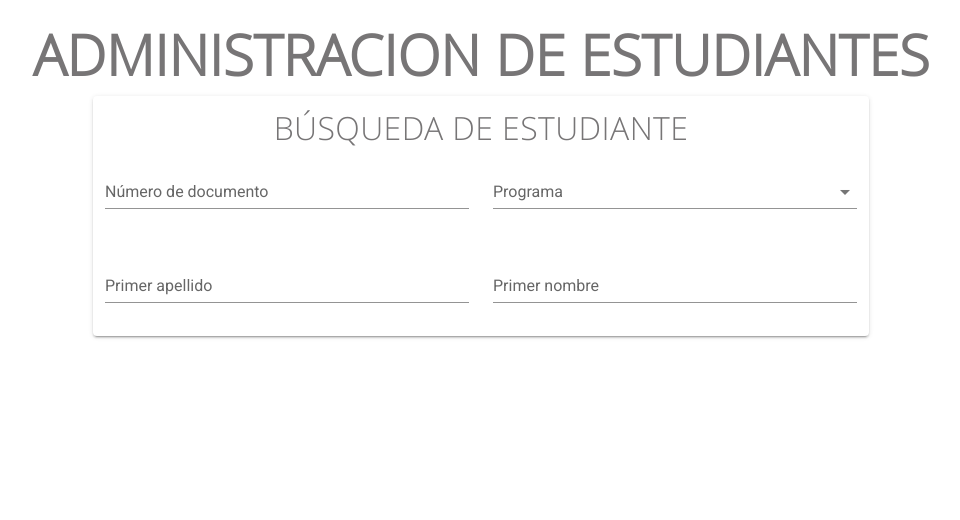
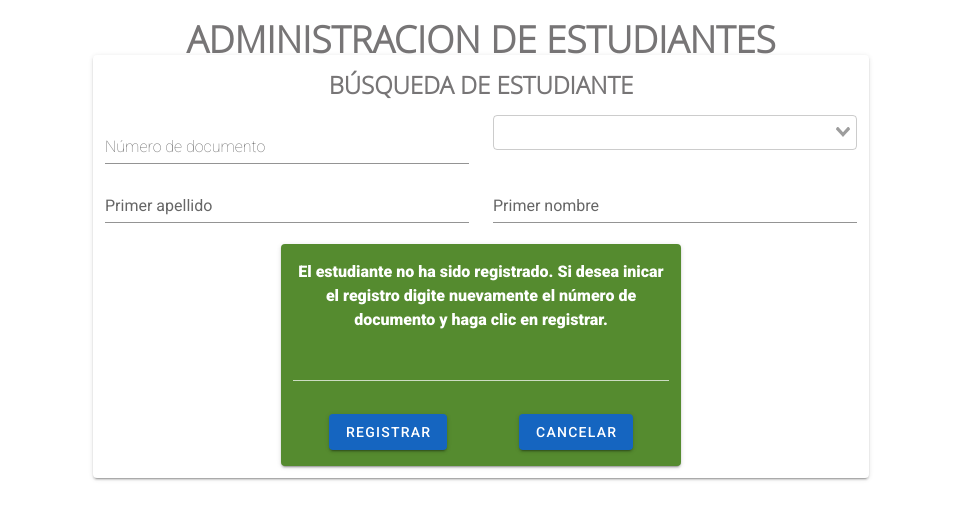
Before and after one commit to CaroChirivi/vue_sinac, a Vue app: page /student in a window 1280 px wide. Shown: the top 520 px of the page, without its empty margins (159-1119 px from the left). Built offline with nearby package versions, Linux system fonts and the light colour scheme.

Commit message:
Add Vue Select third component for chosen behaviour but not working. Using default select until problem is solved.
Create form for searching student.

Modify height of text-field globally. Adjust in login form because the height oftextfields.

```diff
--- a/package.json
+++ b/package.json
@@ -11,6 +11,7 @@
     "core-js": "^3.6.5",
     "vue": "^2.6.11",
     "vue-router": "^3.2.0",
+    "vue-select": "^3.10.8",
     "vuetify": "^2.2.11",
     "vuex": "^3.4.0"
   },
--- a/src/assets/scss/main.scss
+++ b/src/assets/scss/main.scss
@@ -4,14 +4,19 @@
     src: local('Open Sans Light'), local('OpenSans-Light'), url(http://fonts.gstatic.com/s/opensans/v13/DXI1ORHCpsQm3Vp6mXoaTXhCUOGz7vYGh680lGh-uXM.woff) format('woff');
 }
 
+/*input*/
+.v-text-field {
+    height: 30px;
+}
+
 .corte-module-title{
     font-family: "OpenSans","Helvetica Neue",Helvetica,Arial,sans-serif;
-    font-size: 3.5em;
+    font-size: 2.3em;
     color: #777576;
 }
 
 .corte-module-subtitle{
     font-family: "OpenSans","Helvetica Neue",Helvetica,Arial,sans-serif;
-    font-size: 2em;
+    font-size: 1.5em;
     color: #777576;
 }
--- a/src/modules/login/pages/SignIn.vue
+++ b/src/modules/login/pages/SignIn.vue
@@ -26,6 +26,7 @@
                             name="user"
                             prepend-icon="mdi-account"
                             type="text"
+                            class="mt-5"
                         ></v-text-field>
                         <v-text-field
                             v-model="password"
@@ -33,12 +34,13 @@
                             name="password"
                             prepend-icon="mdi-lock"
                             type="password"
+                            class="mt-15"
                         ></v-text-field>
                     </v-card-text>
                     <v-card-actions>
                         <v-btn
                             type="submit"
-                            class="mx-auto"
+                            class="mx-auto mt-10"
                             color="blue darken-3"
                             dark
                         >Ingresar</v-btn>
--- a/src/modules/student/components/StudentSearch.vue
+++ b/src/modules/student/components/StudentSearch.vue
@@ -1,42 +1,121 @@
 <template>
+    <div>
         <v-row align="center" justify="center">
             <v-col cols="9" class="text-center">
                 <v-card
                     class="mx-auto px-3"
+                    max-width="800"
                 >
-                <v-card-title class="corte-module-subtitle justify-center">
-                    BÚSQUEDA DE ESTUDIANTE
-                </v-card-title>
+                    <v-row align="center" justify="center">
+                            <v-col>
+                                <h5 class="corte-module-subtitle">BÚSQUEDA DE ESTUDIANTE</h5>
+                            </v-col>
+                    </v-row>
                     <v-form >
                         <v-row>
                             <v-col cols="6">
-                            <v-text-field v-model="name" label="Número de documento"></v-text-field>
+                                <v-text-field class="document" label="Número de documento"></v-text-field>
                             </v-col>
                             <v-col cols="6">
                                 <v-select
-                            v-model="author_id"
-                            :items="authors"
+                                    :items="profession"
                                     item-text="name"
                                     item-value="id"
-                            label="Programa"></v-select>
+                                    label="Programa">
+                                </v-select>
                             </v-col>
                         </v-row>
                         <v-row>
                             <v-col cols="6">
-                            <v-text-field v-model="name" label="Primer apellido"></v-text-field>
+                                <v-text-field label="Primer apellido"></v-text-field>
                             </v-col>
                             <v-col cols="6">
-                            <v-text-field v-model="country" label="Primer nombre"></v-text-field>
+                                <v-text-field label="Primer nombre"></v-text-field>
                             </v-col>
                         </v-row>
+                        <div style="display:none;">
+                            <v-row>
+                                <v-col class="d-flex">
+                                    <v-btn
+
+                                        dark
+                                        class="mx-auto"
+                                        color="blue darken-3">BUSCAR ESTUDIANTE</v-btn>
+                                </v-col>
+                            </v-row>
+                            <v-row>
+                                <v-col class="d-flex">
+                                    <v-alert
+                                    prominent
+                                    text
+                                    type="info"
+                                    >
+                                    La consulta mostrará los primeros 5 registros. Si el resultado de
+                                    la búsqueda no fué exitoso, por favor elija otros criterios de búsqueda.
+                                    </v-alert>
+                                </v-col>
+                            </v-row>
+                        </div>
+                        <div>
+                            <v-row>
+                                <v-col class="d-flex">
+                                    <v-card
+                                        class="mx-auto px-3 py-4 mt-6"
+                                        max-width="400"
+                                        color="light-green darken-3"
+                                        dark
+                                    >
+                                        <p class="font-weight-black">El estudiante no ha sido registrado. Si desea inicar el
+                                            registro digite nuevamente el número de documento y haga
+                                            clic en registrar.</p>
+                                        <v-text-field
+                                        class="font-weight-black document" height="20"></v-text-field>
+                                        <v-row class="mt-6">
+                                            <v-col class="d-flex">
+                                                <v-btn
+                                                    dark
+                                                    class="mx-auto"
+                                                    color="blue darken-3">REGISTRAR</v-btn>
+                                                    <v-btn
+                                                    dark
+                                                    class="mx-auto"
+                                                    color="blue darken-3">CANCELAR</v-btn>
+                                            </v-col>
+                                        </v-row>
+                                    </v-card>
+                                </v-col>
+                            </v-row>
+                        </div>
                     </v-form>
                 </v-card>
             </v-col>
         </v-row>
+    </div>
 </template>
 
 <script>
 export default {
-    name: 'StudentSearch'
+    name: 'StudentSearch',
+    data: () => ({
+        profession: [
+        {
+          name: 'Tecnico Auxiliar Enfermeria',
+          id: '1',
+        },
+        {
+          name: 'Curso soporte vital básico',
+          id: '2',
+        },
+        ]
+    })
 }
 </script>
+
+<style lang="css" scoped>
+
+.document {
+    font-size: 1.3em;
+    font-weight: 100;
+    color: #F9FBE7;
+}
+</style>
```
Also changed, not shown: src/main.js (+5 -3 lines), src/styles/variables.scss (line endings or trailing spaces), 1 other file (tests, documents, lock files or other folders). Lines whose indentation alone changed are shown as unchanged.
